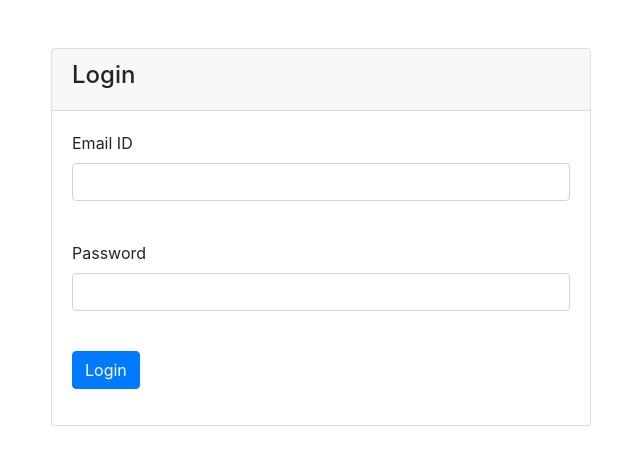
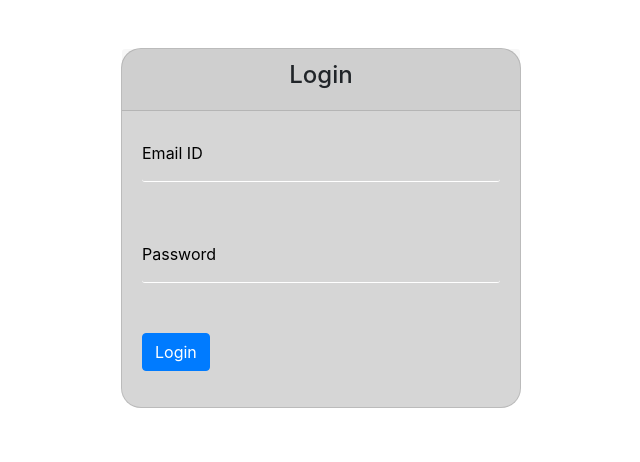
Before and after one commit to DOJ-gam/sourceryAcademy-FoodDeliveryApp-Admin, a React (Create React App) app: page /login in a window 1280 px wide. Shown: the top 462 px of the page, without its empty margins (295-935 px from the left). Built offline with nearby package versions, Linux system fonts and the light colour scheme; no server answers.

Commit message:
register

```diff
--- a/src/components/auth/Login.jsx
+++ b/src/components/auth/Login.jsx
@@ -2,6 +2,7 @@ import React, { useState } from "react";
 import axios from "axios";
 import { Redirect, useHistory } from "react-router-dom";
 import swal from "sweetalert";
+import "./login.css";
 
 //handleInput is called everytime chage is made...
 // setting values entered to the variable in state..s
@@ -98,38 +99,39 @@ function Login() {
 
   return (
     <div>
-      <div className="container py-5">
+      <div className="container py-5 ">
         <div className="row justify-content-center">
-          <div className="col-md-6">
-            <div className="card">
-              <div className="card-header">
+          <div className="col-md-6 d-flex justify-content-center">
+            <div className="card " style={{  background:"#d6d6d6"}}>
+              <div className="card-header d-flex justify-content-center ">
                 <h4>Login</h4>
               </div>
               <div className="card-body">
                 <form onSubmit={loginSubmit}>
-                  <div className="form-group mb3">
+                  <div className="form-group mb2 input-text">
                     <label htmlFor="email">Email ID</label>
                     <input
                       type="email"
                       onChange={handleInput}
                       value={loginInput.email}
-                      className="form-control"
                       name="email"
                       id="email"
+                      required=""
                     />
                     <span className=" alert-danger d-inline-block my-1 w-100 text-danger">
                       {loginInput.error_list.email}
                     </span>
                   </div>
-                  <div className="form-group mb3">
+                  <div className="form-group mb2 border-radius rounded top input-text">
                     <label htmlFor="password">Password</label>
                     <input
                       type="password"
                       onChange={handleInput}
                       value={loginInput.password}
-                      className="form-control"
+                      className="border-top-0"
                       name="password"
                       id="password"
+                      required=" "
                     />
                     <span className=" alert-danger d-inline-block my-1 w-100 text-danger">
                       {loginInput.error_list.password}
--- a/src/components/auth/Register.jsx
+++ b/src/components/auth/Register.jsx
@@ -2,6 +2,7 @@ import React, { useState } from "react";
 import axios from "axios";
 import swal from "sweetalert";
 import { useHistory } from "react-router-dom";
+import "./register.css";
 
 function Register() {
   let url =
@@ -73,63 +74,69 @@ function Register() {
 
   return (
     <div>
-      <div className="container py-5">
-        <div className="row justify-content-center">
-          <div className="col-md-6">
-            <div className="card">
-              <div className="card-header">
+      <div className="container py-5 ">
+        <div className="row  d-flex justify-content-center ">
+
+          <div className="col-md-6 d-flex justify-content-center">
+
+            <div className="card " style={{  background:"#ab9998"}}>
+              <div className="card-header  d-flex justify-content-center">
                 <h4>Register</h4>
               </div>
               <div className="card-body">
                 <form onSubmit={registerSubmit}>
-                  <div className="form-group mb3">
-                    <label htmlFor="name">Full Name</label>
+                  <div className="form-group input-text ">
                     <input
                       type="text"
                       onChange={handleInput}
                       value={registerInput.name}
-                      className="form-control"
                       name="name"
                       id="name"
+                      required=""
+                      style={{background:"none"}}
                     />
+                    <label htmlFor="name">Full Name</label>
+
                     <span className=" alert-danger d-inline-block my-1 w-100 text-danger">
                       {registerInput.error_list.name}
                     </span>
                   </div>
-                  <div className="form-group mb3">
-                    <label htmlFor="email">Email ID</label>
-                    <input
+                  <div className="form-group input-text ">
+                  <input
                       type="email"
                       onChange={handleInput}
                       value={registerInput.email}
-                      className="form-control"
+                     required=""
                       name="email"
                       id="email"
                     />
+                    <label htmlFor="email">Email ID</label>
+
                     <span className=" alert-danger d-inline-block my-1 w-100 text-danger">
                       {registerInput.error_list.email}
                     </span>
                   </div>
-                  <div className="form-group mb3">
-                    <label htmlFor="password">Password</label>
-                    <input
+                  <div className="form-group input-text ">
+                  <input
                       type="password"
                       onChange={handleInput}
                       value={registerInput.password}
-                      className="form-control"
                       name="password"
                       id="password"
+                      required=""
                     />
+                    <label htmlFor="password">Password</label>
+
                     <span className=" alert-danger d-inline-block my-1 w-100 text-danger">
                       {registerInput.error_list.password}
                     </span>
                   </div>
-                  {/* <div className="form-group mb3">
+                  {/* <div className="form-group input-text mb3">
                                         <label htmlFor="confirm_password">Confirm Password</label>
                                         <input type="password" onChange={handleInput} value={registerInput.confirm_passwordpassword} className="form-control" name="confirm_password" id="confirm_password" />
                                     </div> */}
                   <div className="form-group mb3">
-                    <button type="submit" className="btn btn-primary">
+                    <button type="submit" className="btn btn-primary btn-submit">
                       Register
                     </button>
                   </div>
--- a/src/components/auth/login.css
+++ b/src/components/auth/login.css
@@ -0,0 +1,64 @@
+
+.card{
+    border-radius: 20px;
+    width: 400px;
+
+}
+
+.input-text{
+    position: relative;
+    background: none;
+    color: #000;
+}
+.input-text input{
+    width:100%;
+    padding: 10px 4px;
+    font-size: 20px;
+    color: #000;
+    margin-bottom: 10px;
+    border: none;
+    border-bottom: 1px solid rgb(255, 255, 255);
+    border-radius: 3px;
+    outline: none;
+    background: none;
+}
+
+.input-text label{
+    position: absolute;
+    top: 0;
+    left: 0;
+    padding: 10px 0;
+    font-size: 16px;
+    color: #000;
+    pointer-events: none;
+    transition: .5s;
+    background: none;
+}
+
+.btn-submit{
+    outline: none;
+    border: none;
+    cursor: pointer;
+    border-radius: 5px;
+}
+.input-text input:focus{
+
+    border-bottom: 1px solid red;
+    border-right: 1px solid white;
+    border-left: none;
+    border-radius: 5px;
+    color: rgb(255, 255, 255);
+    padding-top: 14px;
+    padding-bottom: 0;
+    background: none;
+
+}
+.input-text input:focus ~ label,
+.input-text input:valid ~ label
+{
+    top:-28px;
+    left: 0;
+    color:#000;
+    font-size: 15px;
+    background: none;
+}
--- a/src/components/auth/register.css
+++ b/src/components/auth/register.css
@@ -0,0 +1,64 @@
+
+.card{
+    border-radius: 20px;
+    width: 400px;
+
+}
+
+.input-text{
+    position: relative;
+    background: none;
+    color: #000;
+}
+.input-text input{
+    width:100%;
+    padding: 10px 4px;
+    font-size: 20px;
+    color: #000;
+    margin-bottom: 10px;
+    border: none;
+    border-bottom: 1px solid rgb(255, 255, 255);
+    border-radius: 3px;
+    outline: none;
+    background: none;
+}
+
+.input-text label{
+    position: absolute;
+    top: 0;
+    left: 0;
+    padding: 10px 0;
+    font-size: 16px;
+    color: #000;
+    pointer-events: none;
+    transition: .5s;
+    background: none;
+}
+
+.btn-submit{
+    outline: none;
+    border: none;
+    cursor: pointer;
+    border-radius: 5px;
+}
+.input-text input:focus{
+
+    border-bottom: 1px solid red;
+    border-right: 1px solid white;
+    border-left: none;
+    border-radius: 5px;
+    color: rgb(255, 255, 255);
+    padding-top: 14px;
+    padding-bottom: 0;
+    background: none;
+
+}
+.input-text input:focus ~ label,
+.input-text input:valid ~ label
+{
+    top:-18px;
+    left: 0;
+    color:#000;
+    font-size: 15px;
+    background: none;
+}
--- a/src/components/topbar/Topbar.jsx
+++ b/src/components/topbar/Topbar.jsx
@@ -27,7 +27,7 @@ export default function Topbar() {
         <li className="nav-item">
           <Link>
            <div className="dropdown-menu mr-5 float-left text-center" aria-labelledby="dropdownMenuLink">
-              <h3 className="border-bottom py-3">Not A USER</h3>
+              <h3 className="border-bottom ">Not A USER</h3>
               <a className="dropdown-item" href="/">
                 Login
               </a>
```
Also changed, not shown: 1 other file (tests, documents, lock files or other folders).
